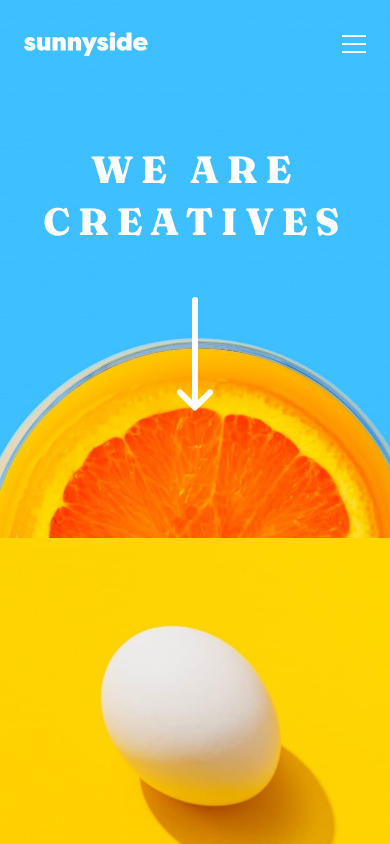
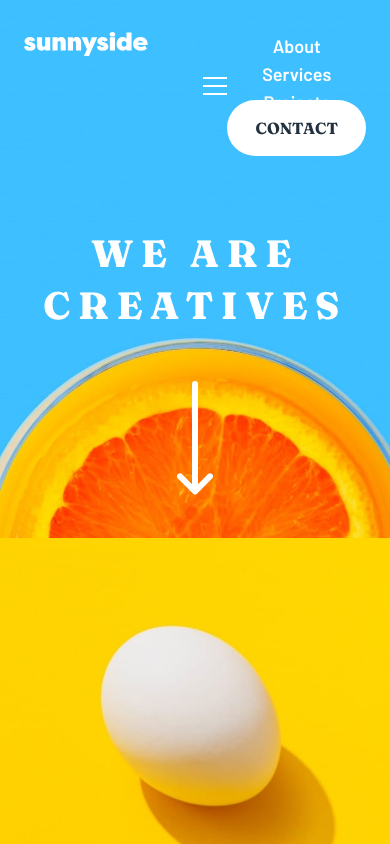
Before and after one commit to lazzzaroni/sunnyside-agency-landing-page, a Next.js app: page / in a window 390 px wide. Both pictures are taken after a click on the button 354 px from the left and 44 px from the top of the page. Shown: the top 844 px of the page. Built offline with nearby package versions, Linux system fonts and the light colour scheme.

Commit message:
mobile menu in progress

```diff
--- a/src/components/Hero.tsx
+++ b/src/components/Hero.tsx
@@ -2,7 +2,8 @@ import Link from "next/link";
 
 import { cn } from "@/lib/utils";
 
-import { ArrowDown, Logo, Menu } from "./Icons";
+import { ArrowDown, Logo } from "./Icons";
+import MobileMenu from "./MobileMenu";
 
 export default function Hero() {
   return (
@@ -16,9 +17,7 @@ export default function Hero() {
         <span className={cn("mr-auto h-auto w-[124px]", "md:w-[170px]")}>
           <Logo />
         </span>
-        <button className="flex items-center justify-center md:hidden">
-          <Menu />
-        </button>
+        <MobileMenu />
         <ul
           className={cn(
             "hidden",
--- /dev/null
+++ b/src/components/MobileMenu.tsx
@@ -0,0 +1,51 @@
+import { useState } from "react";
+import Link from "next/link";
+
+import { cn } from "@/lib/utils";
+
+import { Menu } from "./Icons";
+
+export default function MobileMenu() {
+  const [isOpen, setIsOpen] = useState(false);
+
+  return (
+    <>
+      <button className="md:hidden" onClick={() => setIsOpen(!isOpen)}>
+        <Menu />
+      </button>
+      {isOpen ? (
+        <div className={cn("")}>
+          <ul
+            className={cn(
+              "flex flex-col items-center justify-center md:gap-11 md:pr-2"
+            )}
+          >
+            <li className="text-lg">
+              <Link href="#" className="hover:text-primary-dark-blue">
+                About
+              </Link>
+            </li>
+            <li className="text-lg">
+              <Link href="#" className="hover:text-primary-dark-blue">
+                Services
+              </Link>
+            </li>
+            <li className="text-lg">
+              <Link href="#" className="hover:text-primary-dark-blue">
+                Projects
+              </Link>
+            </li>
+            <li className="text-base">
+              <Link
+                href="#"
+                className="rounded-full bg-white px-7 py-[18px] font-serif font-bold uppercase text-neutral-very-dark-desaturated-blue hover:bg-neutral-white/25 hover:text-neutral-white"
+              >
+                Contact
+              </Link>
+            </li>
+          </ul>
+        </div>
+      ) : null}
+    </>
+  );
+}
```
